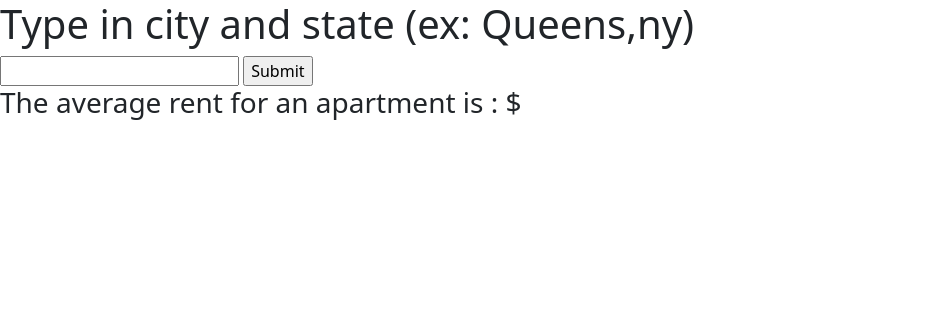
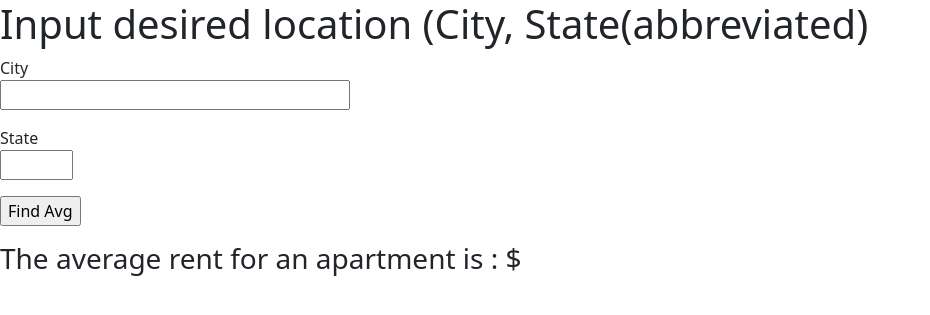
Before and after one commit to TariqT777/AverageRentFinder, a Flask app: template templates/index.html in a window 1280 px wide. Shown: the top 315 px of the page, without its empty margins (0-930 px from the left). Run offline with Flask 2, Linux system fonts and the light colour scheme; the template is opened without the code that fills it: values that come from a table or form of the project are taken from there, others are empty.

Commit message:
Created form through flask insted of straight HTML.

```diff
--- a/app.py
+++ b/app.py
@@ -9,6 +9,9 @@ from selenium.webdriver.common.keys import Keys
 from webdriver_manager.chrome import ChromeDriverManager
 import pandas as pd
 from flask import Flask, render_template,request
+from appForms import cityStateForm
+
+from appForms import cityStateForm
 #from werkzeug.fixers import CGIRootFix
 
 
@@ -92,16 +95,25 @@ def grabURL():
 
 app = Flask(__name__)
 
+app.config['SECRET_KEY'] = 'any secret string'
+
+@app.route('/')
+def cityState():
+    form = cityStateForm()
+    return render_template('index.html', title='Input desired location (City, State(abbreviated)', form=form)
+
 @app.route('/')
 def index():
     return render_template('index.html',totalRentAvg = grabURL())
 
-@app.route('/', methods=['POST'])
+
+'''
+@app.route('/', methods=['POST']) #This grabs the input from the form on the index.html page.
 def my_form_post():
     text = request.form['text']
     processed_text = text.upper()
-    print("chicken", processed_text)
-    return "chicken",processed_text
-
+    print("test", processed_text)
+    #return "test",processed_text
+'''
 if __name__ == '__main__':
     app.run(debug = True)
--- /dev/null
+++ b/appForms.py
@@ -0,0 +1,9 @@
+from flask_wtf import FlaskForm
+from wtforms import StringField, PasswordField, BooleanField, SubmitField
+from wtforms.validators import DataRequired
+
+
+class cityStateForm(FlaskForm):
+    city = StringField('City', validators=[DataRequired()])
+    state = StringField('State', validators=[DataRequired()])
+    submit = SubmitField('Find Avg')
--- a/templates/index.html
+++ b/templates/index.html
@@ -12,11 +12,26 @@
 </head>
 <body>
 
-    <h1>Type in city and state (ex: Queens,ny)</h1>
-    <form method="POST">
-        <input name="text">
-        <input type="submit">
+
+    <h1>Input desired location (City, State(abbreviated)</h1>
+    <form action="" method="post" >
+        <p>
+            {{ form.city.label }}<br>
+            {{ form.city(size=32) }}
+        </p>
+        <p>
+            {{ form.state.label }}<br>
+            {{ form.state(size=2) }}
+        </p>
+        <p>{{ form.submit() }}</p>
     </form>
+
+
+
+
+
+
+
 
     <h3>The average rent for an apartment is : ${{totalRentAvg}}</h3>
     <script src="https://cdn.jsdelivr.net/npm/bootstrap@5.1.1/dist/js/bootstrap.bundle.min.js" integrity="sha384-/bQdsTh/da6pkI1MST/rWKFNjaCP5gBSY4sEBT38Q/9RBh9AH40zEOg7Hlq2THRZ" crossorigin="anonymous"></script>
```
